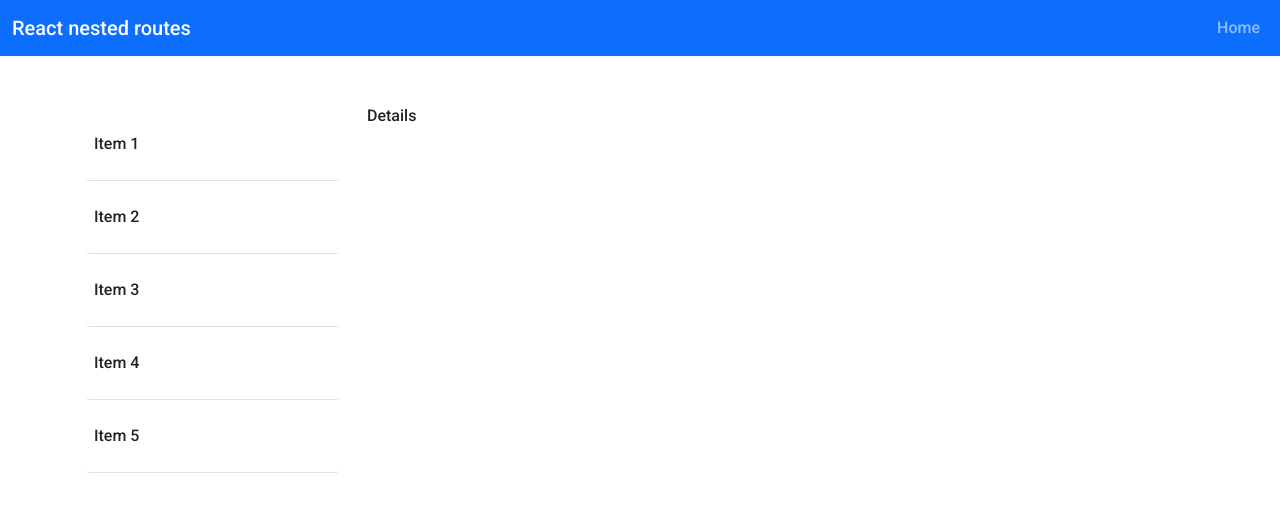
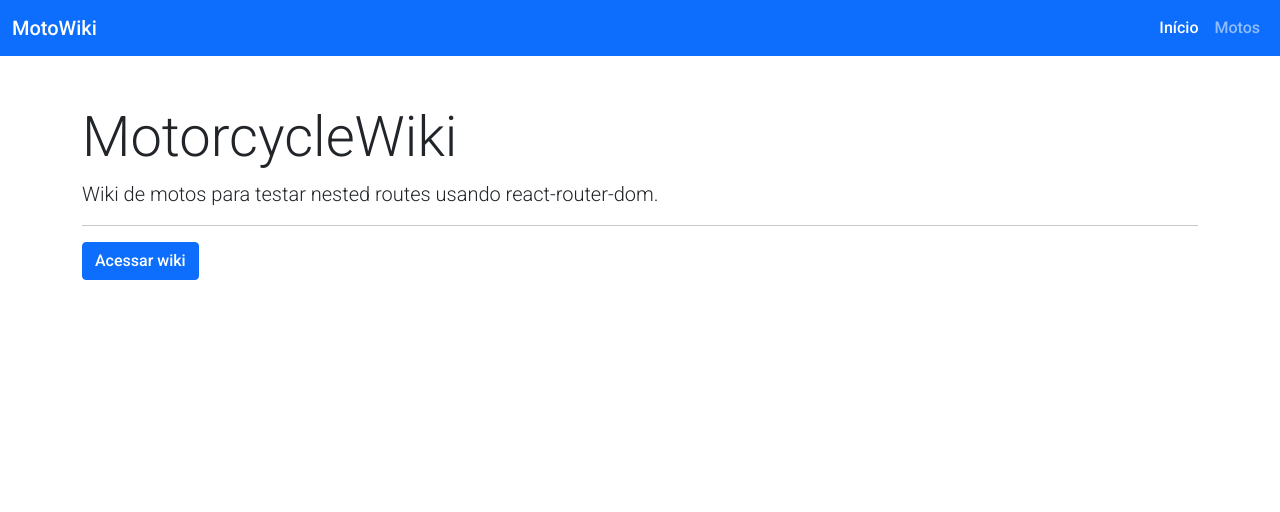
Before and after one commit to jmarc00s/react-nested-routes, a React (Vite) app: page / in a window 1280 px wide. Shown: the top 512 px of the page. Built offline with nearby package versions, Linux system fonts and the light colour scheme.

Commit message:
Instalando dependencias e criando componente de rotas principal

```diff
--- /dev/null
+++ b/db/db.json
@@ -0,0 +1,83 @@
+{
+    "brands": [
+        {
+            "id": 1,
+            "name": "Honda"
+        },
+        {
+            "id": 2,
+            "name": "Yamaha"
+        },
+        {
+            "id": 3,
+            "name": "Kawasaki"
+        },
+        {
+            "id": 4,
+            "name": "Triumph"
+        }
+    ],
+    "motorcycle": [
+        {
+            "id": 1,
+            "brandId": 1,
+            "name": "Africa Twin"
+        },
+        {
+            "id": 2,
+            "brandId": 1,
+            "name": "CB 500x"
+        },
+        {
+            "id": 3,
+            "brandId": 1,
+            "name": "NC 750x"
+        },
+        {
+            "id": 4,
+            "brandId": 2,
+            "name": "MT-03"
+        },
+        {
+            "id": 5,
+            "brandId": 2,
+            "name": "MT-07"
+        },
+        {
+            "id": 6,
+            "brandId": 2,
+            "name": "Teneré 700"
+        },
+        {
+            "id": 7,
+            "brandId": 3,
+            "name": "Z-400"
+        },
+        {
+            "id": 8,
+            "brandId": 3,
+            "name": "Z-900 RS"
+        },
+        {
+            "id": 9,
+            "brandId": 3,
+            "name": "Versys 300x"
+        },
+        {
+            "id": 10,
+            "brandId": 4,
+            "name": "Trident"
+        },
+        {
+            "id": 11,
+            "brandId": 4,
+            "name": "Street Twin"
+        },
+        {
+            "id": 12,
+            "brandId": 4,
+            "name": "Street Scrambler"
+        }
+
+    ]
+}
--- a/package.json
+++ b/package.json
@@ -5,11 +5,15 @@
   "scripts": {
     "dev": "vite",
     "build": "vite build",
-    "preview": "vite preview"
+    "preview": "vite preview",
+    "backend:serve": "json-server db/db.json --watch -p 4000",
+    "all": "concurrently \"npm run dev\" \"npm run backend:serve\""
   },
   "dependencies": {
     "bootstrap": "^5.1.3",
     "classnames": "^2.3.1",
+    "concurrently": "^7.0.0",
+    "json-server": "^0.17.0",
     "react": "^17.0.2",
     "react-dom": "^17.0.2",
     "react-router-dom": "^6.2.2"
--- a/src/components/list/List.jsx
+++ b/src/components/list/List.jsx
@@ -6,9 +6,12 @@ const List = ({ children }) => {
   return <ul className="list-unstyled p-1 border-right">{children}</ul>;
 };
 
-const ListItem = ({ children }) => {
+const ListItem = ({ children, onClick }) => {
   return (
-    <li className={classNames('px-2 py-4 border-bottom', style['list-item'])}>
+    <li
+      onClick={onClick}
+      className={classNames('px-2 py-4 border-bottom', style['list-item'])}
+    >
       {children}
     </li>
   );
--- /dev/null
+++ b/src/components/pages/home/EmptyDetails.jsx
@@ -0,0 +1,11 @@
+import React from 'react';
+
+const EmptyDetails = () => {
+  return (
+    <div className="d-flex justify-content-center align-items-center h-full">
+      (Selecione um item para ver os detalhes)
+    </div>
+  );
+};
+
+export default EmptyDetails;
--- /dev/null
+++ b/src/components/pages/home/List.jsx
@@ -0,0 +1,9 @@
+import React from 'react';
+import { useParams } from 'react-router-dom';
+
+const List = () => {
+  const { itemId } = useParams();
+  return <div className="border-end">List de subitems {itemId}</div>;
+};
+
+export default List;
--- a/src/components/template/Navbar.jsx
+++ b/src/components/template/Navbar.jsx
@@ -1,18 +1,32 @@
 import React from 'react';
+import { NavLink, useNavigate } from 'react-router-dom';
 
-const Navbar = () => (
+const Navbar = () => {
+  const navigate = useNavigate();
+
+  const goToHome = () => navigate('/');
+
+  return (
     <nav className="navbar navbar-expand-sm navbar-dark bg-primary">
       <div className="container-fluid">
-      <a className="navbar-brand">React nested routes</a>
+        <NavLink to="/" className="navbar-brand">
+          MotoWiki
+        </NavLink>
         <ul className="navbar-nav">
           <li className="nav-item">
-          <a href="#" className="nav-link">
-            Home
-          </a>
+            <NavLink to="/" className="nav-link">
+              Início
+            </NavLink>
+          </li>
+          <li className="nav-item">
+            <NavLink to="/motorcycles" className="nav-link">
+              Motos
+            </NavLink>
           </li>
         </ul>
       </div>
     </nav>
   );
+};
 
 export default Navbar;
--- a/src/core/config/Routes.jsx
+++ b/src/core/config/Routes.jsx
@@ -1,6 +1,9 @@
 import React from 'react';
 import { Route, Routes } from 'react-router-dom';
+import EmptyDetails from '../../components/pages/home/EmptyDetails';
+import List from '../../components/pages/home/List';
 import Layout from '../../components/template/Layout';
+import Motorcycles from '../../pages/Motorcycles';
 
 const Home = React.lazy(() => import('../../pages/Home'));
 
@@ -19,6 +22,11 @@ const AppRouter = () => {
           index
           element={<LazyLoadedRoute component={<Home />} />}
         />
+        <Route
+          path="/motorcycles"
+          index
+          element={<LazyLoadedRoute component={<Motorcycles />} />}
+        />
       </Route>
     </Routes>
   );
--- a/src/index.css
+++ b/src/index.css
@@ -11,3 +11,7 @@ body {
 .content {
   height: calc(100vh - 56px);
 }
+
+.h-full {
+  height: 100%;
+}
--- a/src/pages/Home.jsx
+++ b/src/pages/Home.jsx
@@ -1,20 +1,24 @@
 import React from 'react';
+import { Outlet, useNavigate } from 'react-router-dom';
 import List from '../components/list/List';
 
 const Home = () => {
+  const navigate = useNavigate();
+
   return (
     <section className="d-flex flex-column pt-5">
-      <div className="row">
-        <div className="col-sm-3 border-right">
-          <List>
-            <List.Item>Item 1</List.Item>
-            <List.Item>Item 2</List.Item>
-            <List.Item>Item 3</List.Item>
-            <List.Item>Item 4</List.Item>
-            <List.Item>Item 5</List.Item>
-          </List>
-        </div>
-        <div className="col-sm-9">Details</div>
+      <div className="jumbotron">
+        <h1 className="display-4">MotorcycleWiki</h1>
+        <p className="lead">
+          Wiki de motos para testar nested routes usando react-router-dom.
+        </p>
+        <hr />
+        <button
+          className="btn btn-primary"
+          onClick={() => navigate('/motorcycles')}
+        >
+          Acessar wiki
+        </button>
       </div>
     </section>
   );
--- /dev/null
+++ b/src/pages/Motorcycles.jsx
@@ -0,0 +1,7 @@
+import React from 'react';
+
+const Motorcycles = () => {
+  return <div>Motorcycles</div>;
+};
+
+export default Motorcycles;
```
Also changed, not shown: 1 other file (tests, documents, lock files or other folders). Lines whose indentation alone changed are shown as unchanged.
